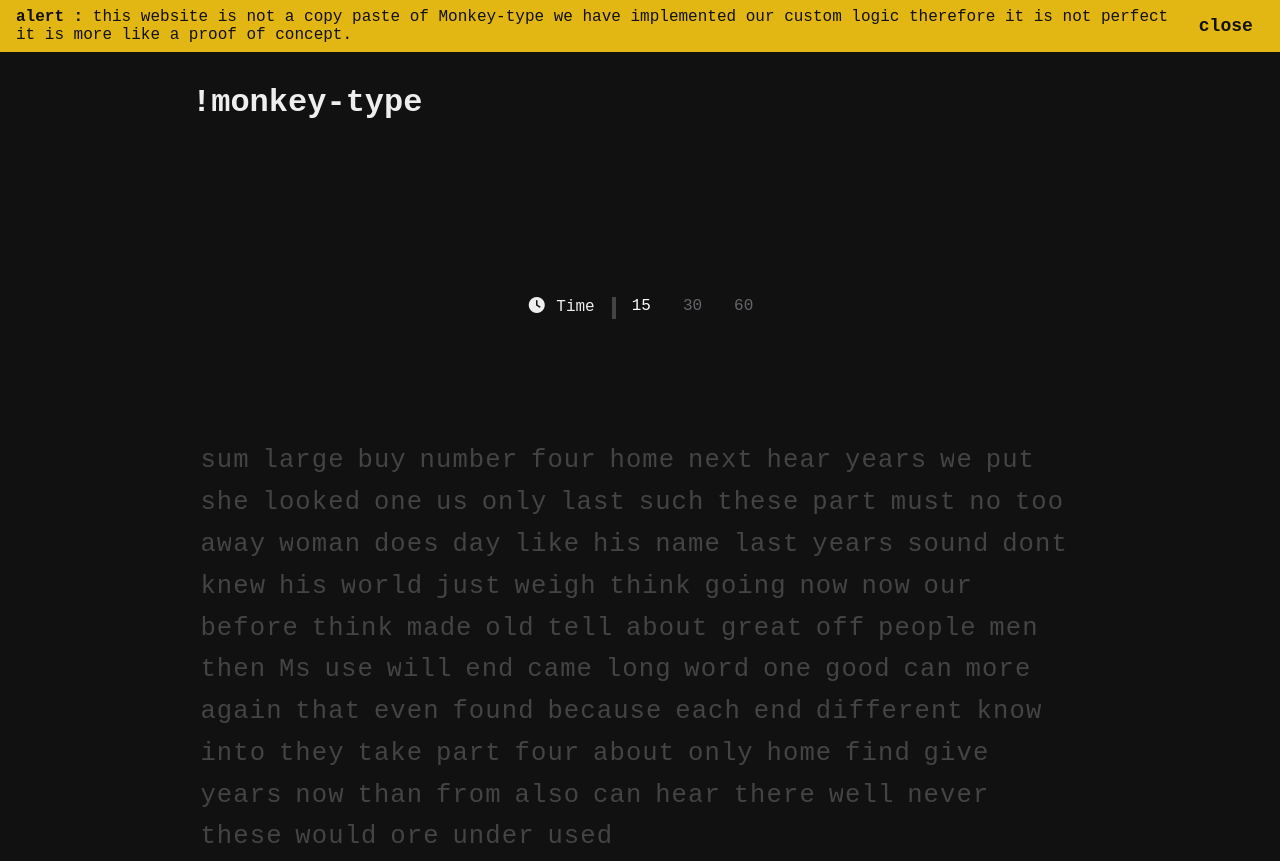
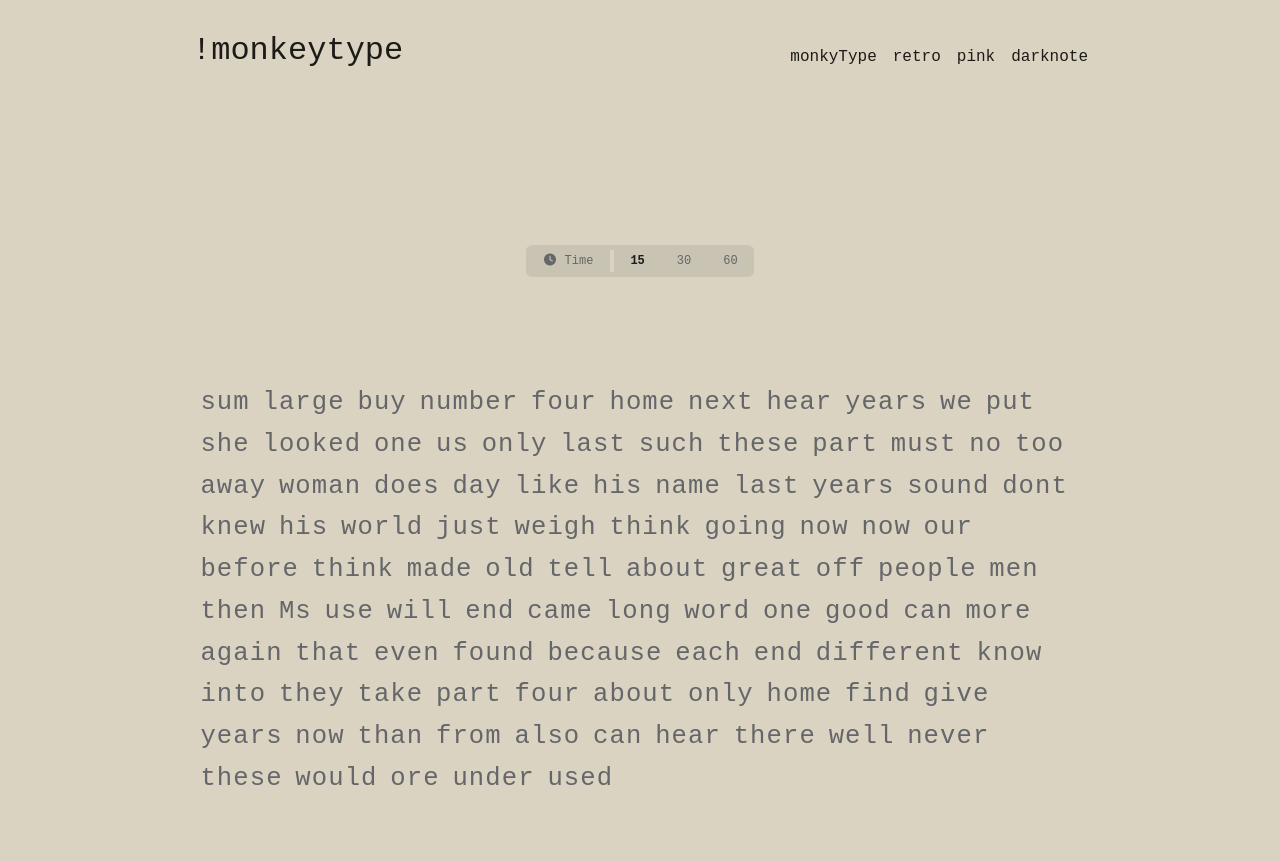
Before and after one commit to AmgadEbaid/-monkeytype, a plain HTML site: page index.html in a window 1280 px wide. Shown: the top 861 px of the page. Drawn offline with Linux system fonts and the light colour scheme.

Commit message:
Add files via upload

```diff
--- a/index.html
+++ b/index.html
@@ -9,7 +9,7 @@
     <script src="https://kit.fontawesome.com/05ac93fdc1.js" crossorigin="anonymous"></script>
     <title>!monkey-type</title>
 </head>
-<body>
+<body class="retro">
 
 
   <template>
@@ -18,18 +18,21 @@
       </letter>
     </word>
   </template>
-<div class="alert">
-  <div class="wr">
-    <span>alert : </span>
-    <p> this website is not a copy paste of Monkey-type
-      we have implemented our custom logic therefore it is not perfect it is more like a proof of concept.</p>
-  </div>
-  <div class="close">close</div>
 
+<header>
+     <h1 class="logo">!monkeytype</h1>
+<div class="theme">
+
+  <ul>
+    <ul class="thm" >monkyType</ul>
+    <ul class="thm">retro</ul>
+    <ul class="thm">pink</ul>
+    <ul class="thm">darknote</ul>
+  </ul>
 </div>
+ </header>
   <div class="container">
 
-    <h1 class="logo">!monkey-type</h1>
 
     <interacthoin>
 
@@ -46,9 +49,11 @@
           <span class="time">30</span>
 
           <span class="time">60</span>
-        </div>
+
 
       </div>
+     </div>
+
       <timer>
 
       </timer>
@@ -82,7 +87,7 @@
     </div>
    </div>
 
-  <div class="cart">
+  <div class="cart ">
     <textbody>
 
 
--- a/main.js
+++ b/main.js
@@ -264,7 +264,11 @@ function startTimer(duration, display) {
 let myInterval=null
 
 
+
+
+
     reset.addEventListener("click",(e)=>{
+
         if(myInterval!==null)
         clearInterval(myInterval||null)
         timer.innerText="";
@@ -283,7 +287,9 @@ let myInterval=null
          childerns = Array.prototype.slice.call( texbody.children )
          word= Array.prototype.slice.call( childerns[wordindex].children)
          rusltbord.style.display="none"
-         cart.style.display="block"
+
+
+              cart.style.display="block"
          timer.style.display="block"
 
         })
@@ -478,6 +484,11 @@ console.log(ruslt)
 
 
  }
-document.querySelector(".close").addEventListener("click",function(e){
-  e.target.parentElement.remove();
-})
+
+ document.querySelector("ul")
+ .addEventListener("click",function(e){
+  let body=document.querySelector("body")
+  let theme=e.target.innerText
+  body.className=theme
+  console.log(theme,e.target)
+ })
--- a/stile.css
+++ b/stile.css
@@ -8,29 +8,76 @@
 
 :root{
 font-weight: 400;
---wrong: #da3333;
 
-    --main-color: #eee;
-    --sub-color: #444;
-    --bg-color: #111;
-    --caret-color: #fff;
-    --active-word-color: #444;
-    --roundness: 0.25rem;
 }
 
+.monkyType{
+    --bg-color: #323437;
+    --main-color: #e2b714;
+    --caret-color: #e2b714;
+    --sub-color: #646669;
+    --sub-alt-color: #2c2e31;
+    --text-color: #d1d0c5;
+    --error-color: #ca4754;
+    --error-extra-color: #7e2a33;
+    --colorful-error-color: #ca4754;
+    --colorful-error-extra-color: #7e2a33;
+}
+.retro{
+    --bg-color: #dad3c1;
+    --main-color: #1d1b17;
+    --caret-color: #1d1b17;
+    --sub-color: #646669;
+    --sub-alt-color: #c8c3b3;
+    --text-color: #1d1b17;
+    --error-color: #bf616a;
+    --error-extra-color: #793e44;
+    --colorful-error-color: #bf616a;
+    --colorful-error-extra-color: #793e44;
+}
+.pink{
+    --bg-color: #fec8cd;
+    --main-color: #fff;
+    --caret-color: #fff;
+    --sub-color: #a30000;
+    --sub-alt-color: #f2babd;
+    --text-color: #fff;
+    --error-color: #2e7dde;
+    --error-extra-color: #2e7dde;
+    --colorful-error-color: #2e7dde;
+    --colorful-error-extra-color: #2e7dde;
+}
+.darknote{
+    --bg-color: #1f1f1f;
+    --main-color: #f2c17b;
+    --caret-color: #e3dce0;
+    --sub-color: #768f95;
+    --sub-alt-color: #141414;
+    --text-color: #d2dff4;
+    --error-color: red;
+    --error-extra-color: #588498;
+    --colorful-error-color: var(--error-color);
+    --colorful-error-extra-color: var(--error-extra-color);
+    --theme-bg-stripe-color: #434653;
+    --theme-bg-stripe-opacity: 0.1;
+    --theme-accent-stripe-color: #bf8200;
+    --current-color: var(--text-color);
+}
+
+
 textbody{
-    background-color: var(--bg-color);
     display: flex;
     flex-wrap: wrap;
     overflow: hidden;
     font-size: 1.6rem;
 
 
+
 }
 letter{
     color:var(--sub-color) ;
-    border-left: 0.11em solid var(--bg-color) ;
-
+    border-left: 0.11em solid  ;
+    border-color: rgba(0,0,0,0);
     display: inline-block;
     width: 14.44px;
     height: 25px;
@@ -38,6 +85,7 @@ letter{
     border-radius: 2px!important;
 }
 body{
+    transition: all 0.128s ease-in-out;
     background-color: var(--bg-color);
 }
 word{
@@ -46,7 +94,7 @@ word{
 
 }
 .correct{
-    color: var(--caret-color);
+    color: var(--text-color);
 
 
 }
@@ -56,7 +104,7 @@ word{
 }
 
 .incorrect{
-    color: var(--wrong);
+    color: var(--error-color);
 
 
 
@@ -75,8 +123,7 @@ word{
 }
 .reset:hover{
     color: var(--main-color);
-    transform: scale(1.3);
-transition: color 0.300s linear;
+transition: color  0.300s linear;
 
 }
 .reset:active{
@@ -86,7 +133,7 @@ transition: color 0.300s ease-in-out,background 0.300s ease-in-out;
 
 }
 #incorrectword{
-    border-bottom: 0.1em solid var(--wrong) ;
+    border-bottom: 0.1em solid var(--error-color) ;
 
 
 }
@@ -118,22 +165,24 @@ width:4rem;
    margin: auto;
 }
 .time-container{
+    display: flex;
+    align-items: center;
 
     border-radius: 6px;
+
 width: fit-content;
 margin: auto;
- padding: 1rem;
-font-size: 1rem;
-display: flex;
-justify-content: center;
-color:var(--main-color);
-
+ padding: 0.3rem 1rem;
+font-size: 0.75rem;
+background-color: var(--sub-alt-color);
+color:var(--sub-color);
+font-weight: 500;
 }
 .time{
     color: #646669;
 }
 .saprator{
-    border-right: 4px solid var(--sub-color);
+    border-right: 4px solid var(--bg-color);
     width: 1px;
     height:22px ;
 margin: 0 1rem ;
@@ -141,14 +190,16 @@ margin: 0 1rem ;
 .time:hover{
     color: #d1d0c5;
     cursor: pointer;
-    color: var(--main-color);
-    transform: scale(1.1);
-transition: color 0.250s linear;
+    color: var(--text-color);
+transition: color 0.128s linear;
 
 }
+
 .time-wrapber{
     cursor: default;
+    color: var(--sub-color);
 }
+
 
 interacthoin{
     display: flex;
@@ -157,16 +208,19 @@ interacthoin{
     justify-content: space-between;
 }
  .activeTime{
-    color: var(--caret-color);
+    color: var(--main-color);
+    font-weight: bold;
 
 }
 .activeTime:hover{
-    color:var(--main-color);
+    color: var(--main-color);
 }
 .logo{
-    margin-bottom: 10rem;
-    margin-top: 1rem;
-    color: var(--main-color);
+    cursor: pointer;
+
+    font-weight: 500;
+
+    color: var(--text-color);
 
 }
 .res-container{
@@ -185,12 +239,12 @@ interacthoin{
 #rusltbord{
 
     display: none;
-   color: var(--main-color);
+   color: var(--sub-color);
    max-width: 900px;
    margin: auto;
    gap: 2rem;
   grid-template-columns: repeat(4,1fr);
-
+  animation: fadeIn 0.500s ease  ;
    grid-template-areas: " wpm acc acc acc"
                         " raw tm ct ct ";
 
@@ -240,13 +294,7 @@ font-size: 3.5rem;
   }
 
 
-.primary{
-font-size: 3.5rem;
 
-}
-.secondary{
-
-}
 .top{
     color: var(--active-word-color);
 
@@ -279,3 +327,39 @@ margin:  auto 0.7rem;
 
 
 }
+.acc{
+    color: var(--main-color);
+}
+header{
+    width: 70%;
+    display: flex;
+    justify-content: space-between;
+    margin:auto;
+    margin-bottom: 10rem;
+  margin-top: 2rem;
+}
+.cart{}
+.cart { animation: fadeIn 0.500s ease  ;  }
+
+@keyframes fadeIn {
+    0% { opacity: 0; }
+    100% { opacity: 1; }
+  }
+
+
+.hide{
+    display: none;
+}
+
+ul{
+    color: var(--main-color);
+    display: flex;
+    align-items: center;
+    justify-content: center;
+    gap: 1rem;
+}
+.thm{
+    margin-top: 1rem;
+    cursor: pointer;
+
+}
```
